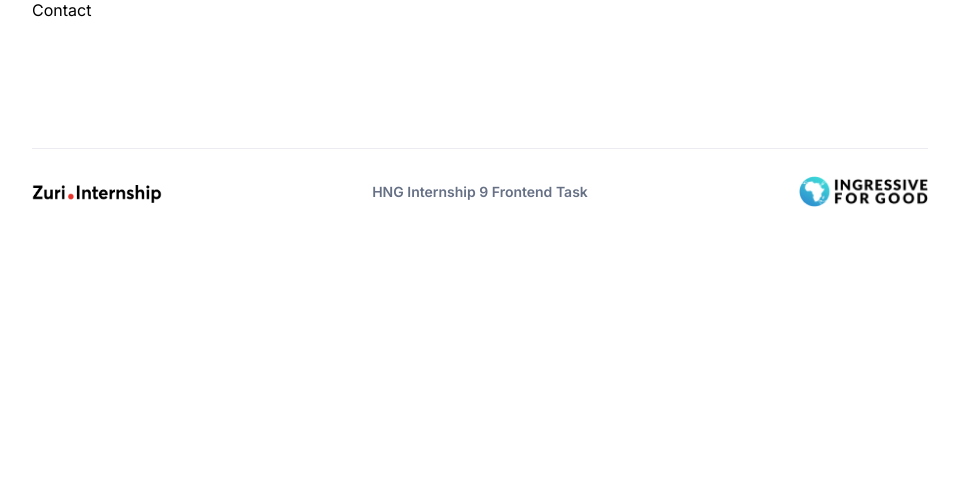
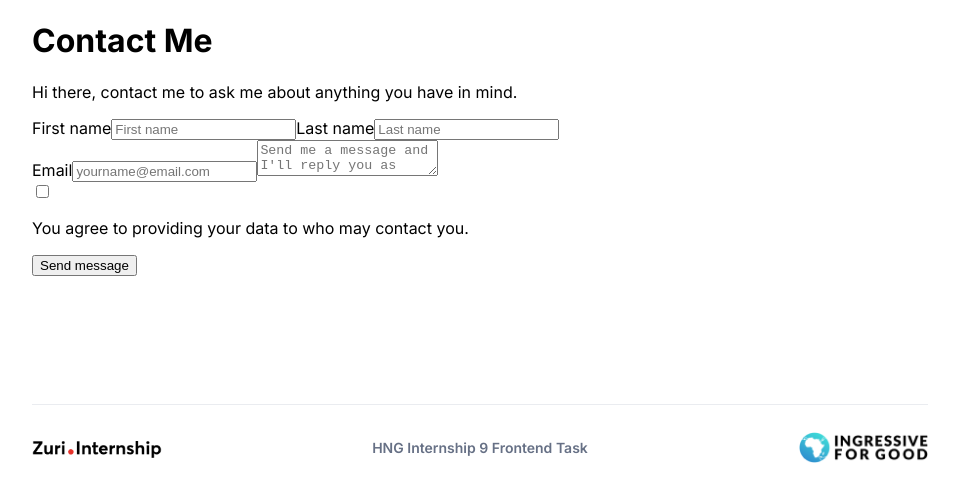
Before and after one commit to rambey-coder/HNG-STAGE-1-TASK, a React (Create React App) app: page /contact in a window 1280 px wide. Shown: the top 502 px of the page, without its empty margins (160-1119 px from the left). Built offline with nearby package versions, Linux system fonts and the light colour scheme; the HTML template or start-up script is replaced by a standard one.

Commit message:
feat: added contact content

```diff
--- a/src/Components/Contact.js
+++ b/src/Components/Contact.js
@@ -4,7 +4,37 @@ import Footer from './Footer'
 const Contact = () => {
   return (
     <>
-        <div>Contact</div>
+        <div className='contact-container'>
+            <h1>Contact Me</h1>
+            <p>Hi there, contact me to ask me about anything you have in mind.</p>
+            <div className="contact">
+                <div className="contact-info">
+                      <span>
+                          <label>First name</label>
+                          <input type="text" id="first_name" placeholder='First name'/>
+                      </span>
+                      <span>
+                          <label>Last name</label>
+                          <input type="text" id="last_name" placeholder='Last name'/>
+                      </span>
+                </div>
+
+                <span>
+                    <label>Email</label>
+                    <input type="email" id="email" placeholder='yourname@email.com' />
+                </span>
+                <span>
+                    <textarea placeholder="Send me a message and I'll reply you as soon as possible..." id="message"></textarea>
+                </span>
+
+                <div className="checkbox">
+                    <input type="checkbox" name="" id="" />
+                    <p>You agree to providing your data to {name} who may contact you.</p>
+                </div>
+
+                <button id='btn_submit'>Send message</button>
+            </div>
+        </div>
         <Footer />
     </>
   )
--- a/src/Components/Links.js
+++ b/src/Components/Links.js
@@ -15,7 +15,7 @@ const MainPage = () => {
         <a href="https://books.zuri.team/python-for-beginners?ref_id=<rambey>" id='book__python'>Python Books</a>
         <a href="https://background.zuri.team" id='pitch'>Background Checker for Coders</a>
         <a href="https://books.zuri.team/design-rules" id='book__design'>Design Books</a>
-        <Link to='/contact'>Contact Me</Link>
+        <Link to='/contact' id='contact'>Contact Me</Link>
       </div>
 
       <div className="account">
```
